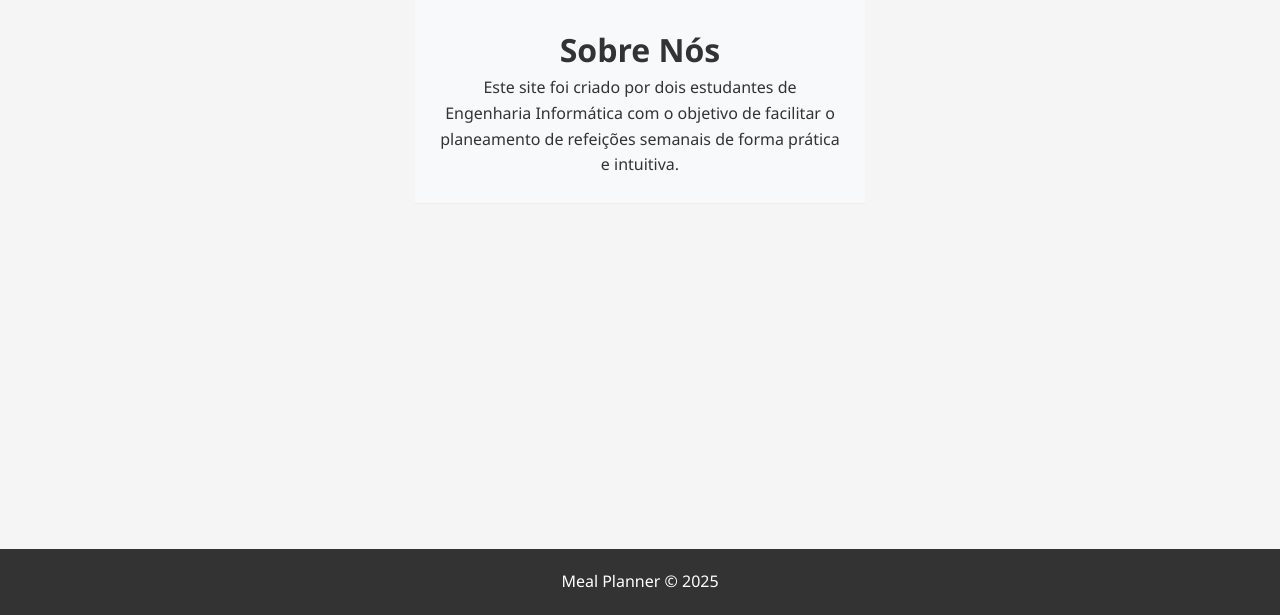
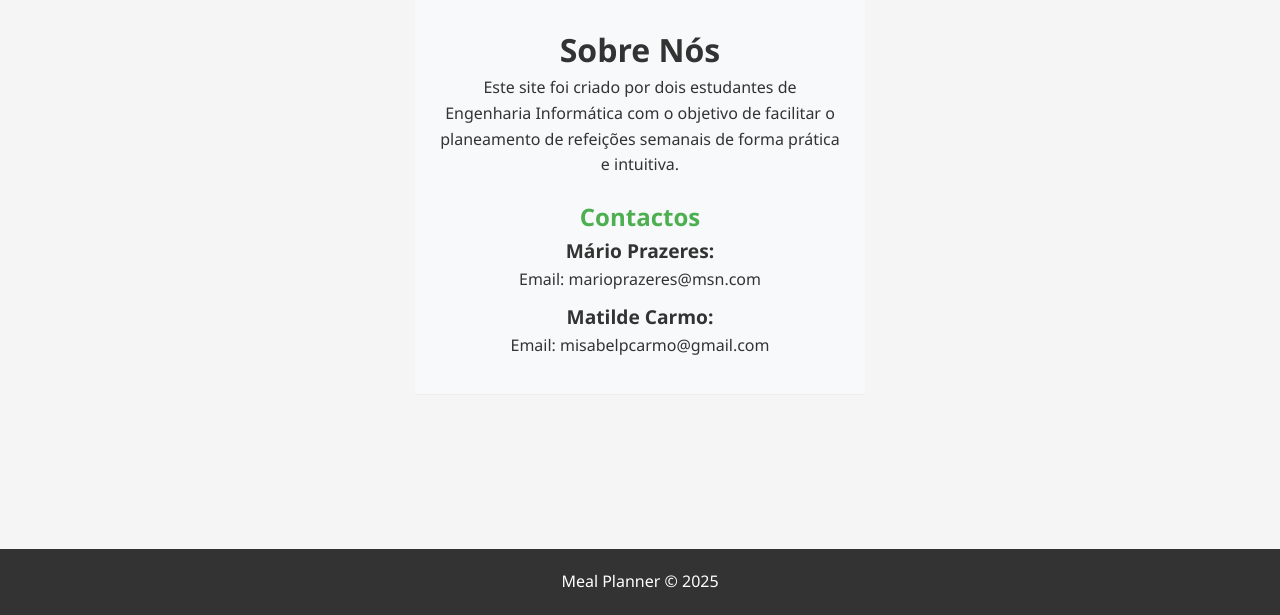
Before and after one commit to luniballony/Meal-Planner, a Flask app: page /about in a window 1280 px wide. Shown: the part 224-839 px from the top of the page. Run offline with Flask 3, Linux system fonts and the light colour scheme.

Commit message:
Atualização de 'Sobre nós'
-> adição de contactos (email)
-> mudança de posição

```diff
--- a/app/routes/auth.py
+++ b/app/routes/auth.py
@@ -15,7 +15,7 @@ def register():
             nome=form.nome.data, email=form.email.data, password=form.password.data
         )
         if utilizador:
-            flash("Conta criada com sucesso. Já podes iniciar sessão!", "success")
+            flash("Conta criada com sucesso. Já pode iniciar sessão!", "success")
             return redirect(url_for("auth.login"))
         else:
             flash("Já existe uma conta com esse email.", "danger")
--- a/app/routes/favorites.py
+++ b/app/routes/favorites.py
@@ -64,7 +64,7 @@ def remover(receita_id):
     if sucesso:
         flash("Receita removida dos favoritos.", "success")
     else:
-        flash("A receita não estava nos teus favoritos.", "info")
+        flash("A receita não estava nos seus favoritos.", "info")
     return redirect(url_for("favorites.ver_favoritos"))
 
 
--- a/app/routes/meal_plans.py
+++ b/app/routes/meal_plans.py
@@ -63,7 +63,7 @@ def criar():
 @meal_plans_bp.route("/meus", endpoint="meus_planos")
 def meus_planos():
     if "user_id" not in session:
-        flash("Precisas de iniciar sessão para ver os teus planos.", "warning")
+        flash("Precisas de iniciar sessão para ver os seus planos.", "warning")
         return redirect(url_for("auth.login"))
 
     planos = obter_planos_do_utilizador(session["user_id"])
--- a/app/static/css/style.css
+++ b/app/static/css/style.css
@@ -3346,3 +3346,21 @@ pre.recipe-content {
   font-size: 1rem;
   line-height: 1.6;
 }
+
+
+/* Sobre Nós */
+.about-us-contact {
+  margin-top: 20px;
+  color: var(--primary-color);
+  font-size: 1.5rem;
+  font-weight: bold;
+}
+
+.about-us-name {
+  font-size: 1.2rem;
+  font-weight: bold;
+}
+
+.about-us-email {
+  margin-bottom: 10px;
+}
--- a/app/templates/base.html
+++ b/app/templates/base.html
@@ -23,13 +23,6 @@
               class="nav-item {% if request.endpoint == 'main.home' %}active{% endif %}"
             >
               <i class="fas fa-home"></i> Início
-            </a>
-
-            <a
-              href="{{ url_for('main.about') }}"
-              class="nav-item {% if request.endpoint == 'main.about' %}active{% endif %}"
-            >
-              <i class="fas fa-circle-info"></i> Sobre Nos
             </a>
 
             {% if session.get('user_id') %}
@@ -86,6 +79,14 @@
               </a>
             </div>
             {% endif %} {% endif %}
+
+            <a
+              href="{{ url_for('main.about') }}"
+              class="nav-item {% if request.endpoint == 'main.about' %}active{% endif %}"
+            >
+              <i class="fas fa-circle-info"></i> Sobre Nos
+            </a>
+
           </div>
 
           <div class="right">
--- a/app/templates/main/about.html
+++ b/app/templates/main/about.html
@@ -7,7 +7,16 @@
     <h1 class="start-header">Sobre Nós</h1>
     <p class="start-subtitle">Este site foi criado por dois estudantes de Engenharia Informática com o objetivo de facilitar o planeamento de refeições semanais de forma prática e intuitiva.</p>
 
+    <p class="about-us-contact">Contactos</p>
+    <div>
+      <p class="about-us-name">Mário Prazeres: </p>
+      <p class="about-us-email">Email: marioprazeres@msn.com</p>
+    </div>
 
+    <div>
+      <p class="about-us-name">Matilde Carmo: </p>
+      <p class="about-us-email">Email: misabelpcarmo@gmail.com</p>
+    </div>
   </div>
 </div>
 {% endblock %}
--- a/app/templates/main/home.html
+++ b/app/templates/main/home.html
@@ -38,7 +38,7 @@
         <i class="fas fa-calendar-alt"></i>
       </div>
       <h3>Planos de Refeição</h3>
-      <p>Organize suas refeições semanais de forma prática</p>
+      <p>Organize as suas refeições semanais de forma prática</p>
       <div class="action-buttons">
         <a href="{{ url_for('meal_plans.criar') }}" class="btn btn-primary"
           >Criar plano</a
--- a/app/templates/meal_plans/meus.html
+++ b/app/templates/meal_plans/meus.html
@@ -86,7 +86,7 @@ block content %}
     <i class="fas fa-calendar-alt empty-icon"></i>
     <p>Não existem planos semanais.</p>
     <p class="empty-subtitle">
-      Crie seu primeiro plano semanal para organizar suas refeições.
+      Crie o seu primeiro plano semanal para organizar suas refeições.
     </p>
     <a href="{{ url_for('meal_plans.criar') }}" class="btn btn-primary">
       <i class="fas fa-plus"></i> Criar Plano Semanal
--- a/app/templates/recipes/submeter.html
+++ b/app/templates/recipes/submeter.html
@@ -4,7 +4,7 @@ block content %}
   <div class="recipe-submit-header">
     <i class="fas fa-utensils"></i>
     <h2>Submeter Nova Receita</h2>
-    <p class="submit-subtitle">Compartilhe sua receita com a comunidade</p>
+    <p class="submit-subtitle">Compartilhe a sua receita com a comunidade</p>
   </div>
 
   <div class="recipe-form-container">
@@ -19,7 +19,7 @@ block content %}
             Adicione <strong>tags relevantes</strong> para facilitar a busca
           </li>
           <li>
-            Escolha a <strong>categoria adequada</strong> para sua receita
+            Escolha a <strong>categoria adequada</strong> para a sua receita
           </li>
         </ul>
       </div>
```
Also changed, not shown: app/templates/auth/register.html (+4 -4 lines).
